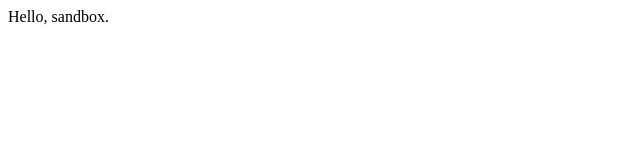
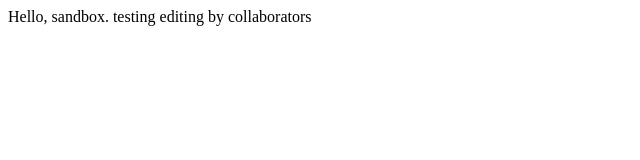
Before and after one commit to keunwoo/keunwoo-sandbox, a plain HTML site: page index.html in a window 1280 px wide. Shown: the whole page, without its empty margins (0-640 px from the left). Drawn offline with Linux system fonts and the light colour scheme.

Commit message:
Update index.html

```diff
--- a/index.html
+++ b/index.html
@@ -4,5 +4,6 @@
   </head>
   <body>
     Hello, sandbox.
+    testing editing by collaborators
   </body>
 </html>
```
